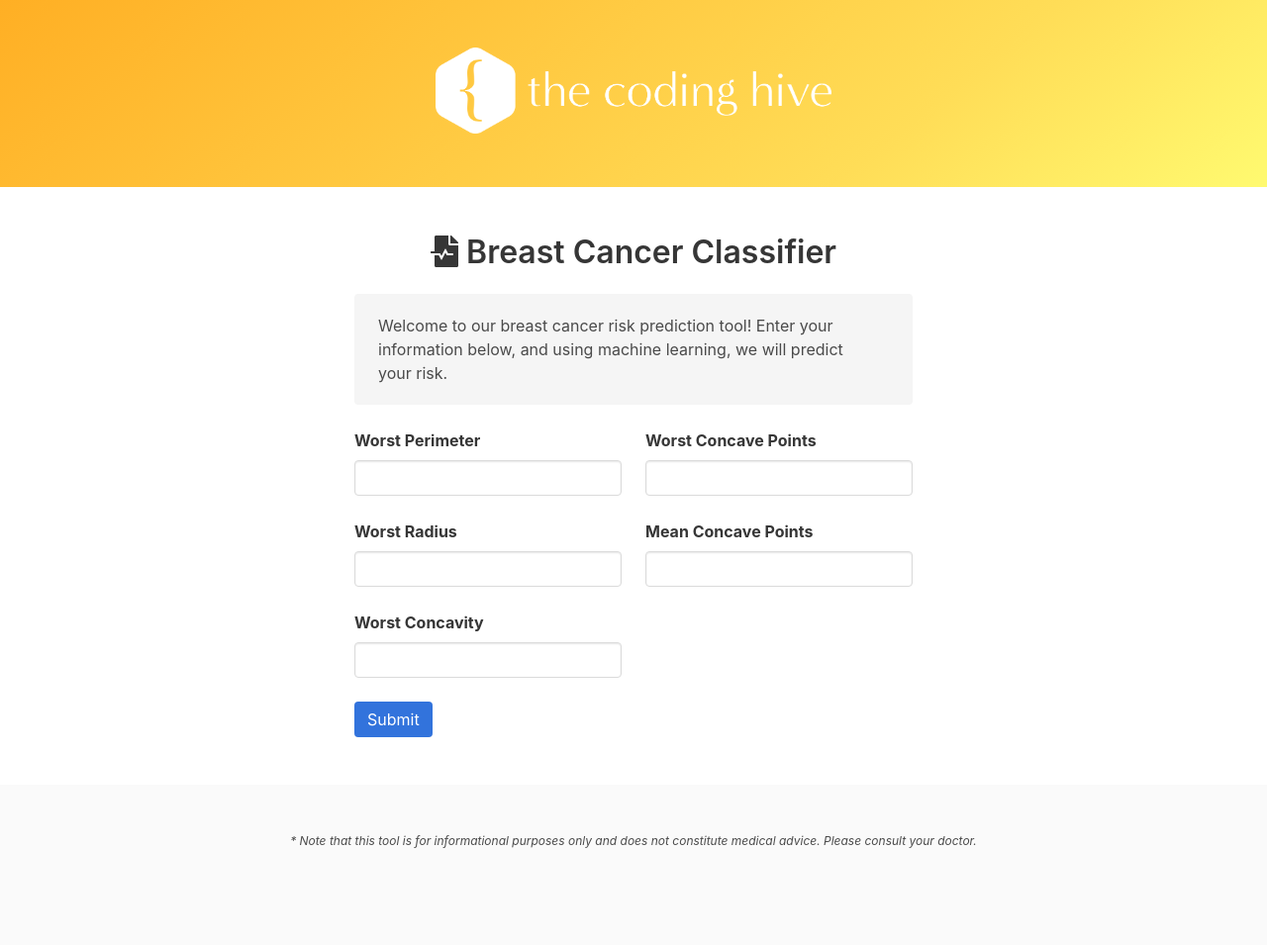
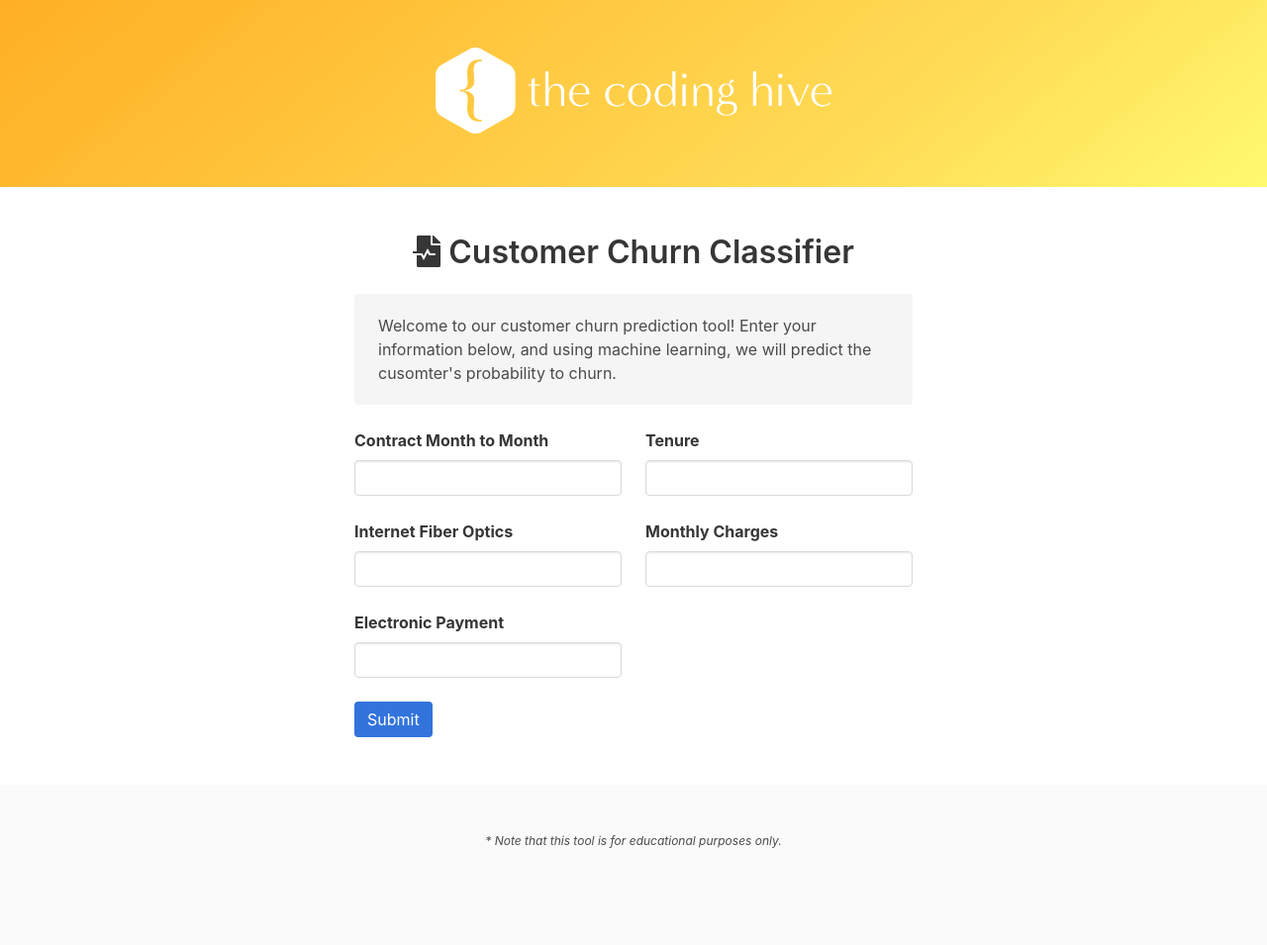
Before and after one commit to tharun-ragu22/churn-predictor-app, a Flask app: page / in a window 1280 px wide. Shown: the whole page at 99% size. Run offline with Flask 2, Linux system fonts and the light colour scheme; parts of the project's set-up code (start-up, migrations or seed data) failed here and were passed over; some libraries are stand-ins or nearby versions.

Commit message:
updated files

```diff
--- a/app.json
+++ b/app.json
@@ -1,3 +1,3 @@
 {
-  "name": "Breast Cancer Classifier"
+  "name": "Customer Churn Classifier"
 }
--- a/app.py
+++ b/app.py
@@ -22,7 +22,7 @@ def load_model():
     if not model:
         # print("--->>>> loading model...")
         # TODO: Change the filename to match your model's filename
-        model = joblib.load("breast_cancer_classifier.pkl")
+        model = joblib.load("churn_classifier.pkl")
     return model
 
 
@@ -40,30 +40,36 @@ def process_form():
     # Get the values that were submitted in the form, and
     # convert them to correct numeric format (integer or floats)
     values = {
-        'worst_perimeter': float(request.form['worst_perimeter']),
-        'worst_concave_points': float(request.form['worst_concave_points']),
-        'worst_radius': float(request.form['worst_radius']),
-        'mean_concave_points': float(request.form['mean_concave_points']),
-        'worst_concavity': float(request.form['worst_concavity']),
+        'contract-month-month': float(request.form['contract-month-month']),
+        'tenure': float(request.form['tenure']),
+        'internet-fo': float(request.form['winternet-fo']),
+        'monthly-charges': float(request.form['monthly-charges']),
+        'payment-electonic': float(request.form['payment-electonic']),
     }
+
+
+
+
+
+
 
     # These are the values that we will display on the results page
     input_values = {
-        "Worst perimeter": values['worst_perimeter'],
-        "Worst Concave Points": values['worst_concave_points'],
-        "Worst Radius": values['worst_radius'],
-        "Mean Concave Points": values['mean_concave_points'],
-        "Worst Concavity": values['worst_concavity'],
+        "Contract Month to Month (0,1)": values['contract-month-month'],
+        "Tenure (months)": values['tenure'],
+        "Internet Fiber Optics (0,1)": values['internet-fo'],
+        "Monthly Charges ($)": values['monthly-charges'],
+        "Electronic Payment": values['payment-electonic'],
     }
 
     # Load the model & model params
     model = load_model()
     model_params = [[
-        values['worst_perimeter'],
-        values['worst_concave_points'],
-        values['worst_radius'],
-        values['mean_concave_points'],
-        values['worst_concavity'],
+        values['contract-month-month'],
+        values['tenure'],
+        values['internet-fo'],
+        values['monthly-charges'],
+        values['payment-electronic'],
     ]]
 
     # Use our model to perform predictions
--- a/templates/form.html
+++ b/templates/form.html
@@ -1,29 +1,29 @@
 {% extends 'layout.html' %}
 
-{% block title %}Breast Cancer Risk Prediction{% endblock %}
+{% block title %}Customer Churn Prediction{% endblock %}
 
 {% block content %}
 <form method="post" action="./process_form">
   <div class="columns">
     <div class="column is-half is-offset-one-quarter">
       <div class="notification">
-        Welcome to our breast cancer risk prediction tool!
+        Welcome to our customer churn prediction tool!
         Enter your information below, and using machine learning,
-        we will predict your risk.
+        we will predict the cusomter's probability to churn.
       </div><div class="columns is-mobile">
         <div class="column">
           <div class="field">
-            <label class="label">Worst Perimeter</label>
+            <label class="label">Contract Month to Month</label>
             <div class="control">
-              <input class="input" name="worst_perimeter" type="number" min="50" max="252" step="0.01" value="{{ form_values['worst_perimeter'] }}" required>
+              <input class="input" name="contract-month-month" type="number" min="50" max="252" step="0.01" value="{{ form_values['contract-month-month'] }}" required>
             </div>
           </div>
         </div>
         <div class="column">
           <div class="field">
-            <label class="label">Worst Concave Points</label>
+            <label class="label">Tenure</label>
             <div class="control">
-              <input class="input" name="worst_concave_points" type="number" min="0" step="0.0001" value="{{ form_values['worst_concave_points'] }}" required>
+              <input class="input" name="tenure" type="number" min="0" step="0.0001" value="{{ form_values['tenure'] }}" required>
             </div>
           </div>
         </div>
@@ -32,17 +32,17 @@
       <div class="columns is-mobile">
         <div class="column">
           <div class="field">
-            <label class="label">Worst Radius</label>
+            <label class="label">Internet Fiber Optics</label>
             <div class="control">
-              <input class="input" name="worst_radius" type="number" min="0" step="0.01" value="{{ form_values['worst_radius'] }}" required>
+              <input class="input" name="internet-fo" type="number" min="0" step="0.01" value="{{ form_values['internet-fo'] }}" required>
             </div>
           </div>
         </div>
         <div class="column">
           <div class="field">
-            <label class="label">Mean Concave Points</label>
+            <label class="label">Monthly Charges</label>
             <div class="control">
-              <input class="input" name="mean_concave_points" type="number" min="0" step="0.00001" value="{{ form_values['mean_concave_points'] }}" required>
+              <input class="input" name="monthly-charges" type="number" min="0" step="0.00001" value="{{ form_values['monthly-charges'] }}" required>
             </div>
           </div>
         </div>
@@ -51,9 +51,9 @@
       <div class="columns is-mobile">
         <div class="column">
           <div class="field">
-            <label class="label">Worst Concavity</label>
+            <label class="label">Electronic Payment</label>
             <div class="control">
-              <input class="input" name="worst_concavity" type="number" min="0" step="0.0001" value="{{ form_values['worst_concavity'] }}" required>
+              <input class="input" name="payment-electronic" type="number" min="0" step="0.0001" value="{{ form_values['payment-electronic'] }}" required>
             </div>
           </div>
         </div>
--- a/templates/layout.html
+++ b/templates/layout.html
@@ -33,7 +33,7 @@
       <h1 class="title is-size-3-tablet is-size-4-mobile has-text-centered	">
         <i class="fas fa-file-medical-alt"></i>
         <!-- TODO: Change to your own app name. -->
-        Breast Cancer Classifier
+        Customer Churn Classifier
       </h1>
 
       {% block content %}{% endblock %}
@@ -47,8 +47,7 @@
 
       <p class="disclaimer is-size-7">
         <em>
-          * Note that this tool is for informational purposes only and does not
-            constitute medical advice. Please consult your doctor.
+          * Note that this tool is for educational purposes only.
         </em>
       </p>
     </div>
--- a/templates/results.html
+++ b/templates/results.html
@@ -1,6 +1,6 @@
 {% extends 'layout.html' %}
 
-{% block title %}Breast Cancer Prediction Results{% endblock %}
+{% block title %}Customer Churn Prediction Results{% endblock %}
 
 {% block content %}
 <div class="results">
@@ -16,7 +16,7 @@
           Malignant
         </div>
       </div>
-      This tumor is predicted to be malignant, with
+      This customer is predicted to churn, with
       {{ (probabilities[0] * 100) | round(4) }}%
       probability.
     </div>
@@ -31,7 +31,7 @@
           Benign
         </div>
       </div>
-      This tumor is predicted to be benign, with
+      This customer is predicted to stay, with
       {{ (probabilities[1] * 100) | round(4) }}%
       probability.
     </div>
```
